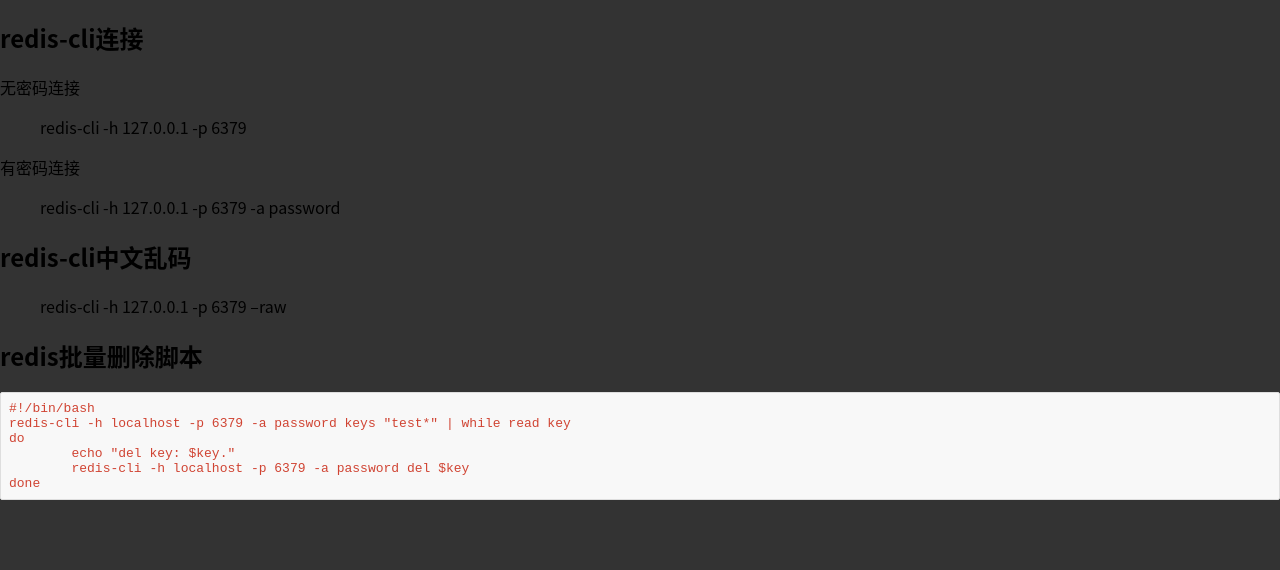
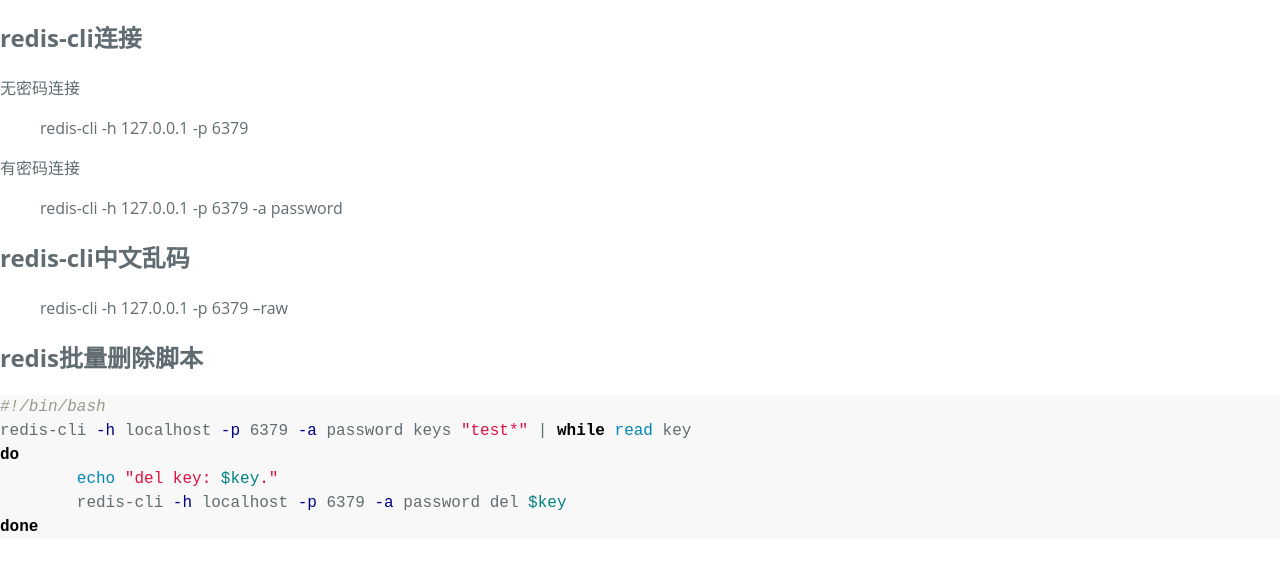
Before and after one commit to kuyer/kuyer.github.com, a Jekyll site: the page built from index.md, in a window 1280 px wide. Shown: the top 570 px of the page. Built offline with Jekyll 4.4.1, drawn with Linux system fonts in a browser that asks for light colours.

Commit message:
增加markdown.css

```diff
--- a/_layouts/layout.html
+++ b/_layouts/layout.html
@@ -5,7 +5,7 @@
 <meta charset="utf-8" />
 <title>{{ page.title }}</title>
 <link rel="shortcut icon" href="/favicon.ico" />
-<link rel="stylesheet" href="/css/kuyer.css" />
+<link rel="stylesheet" href="/css/markdown.css" />
 </head>
 <body>
 {{ content }}
```
